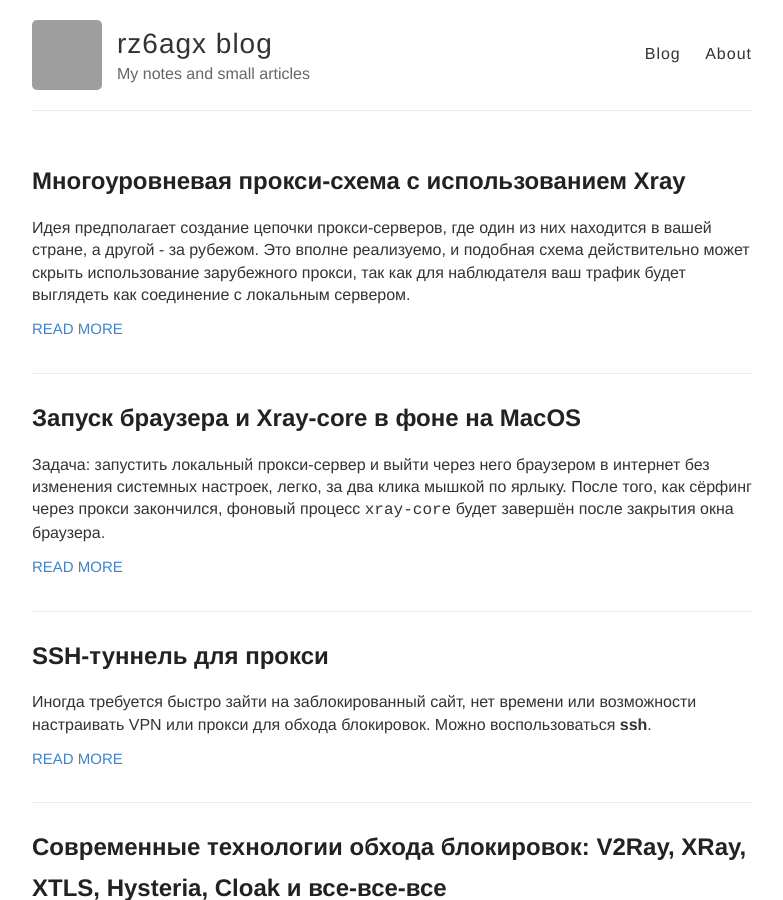
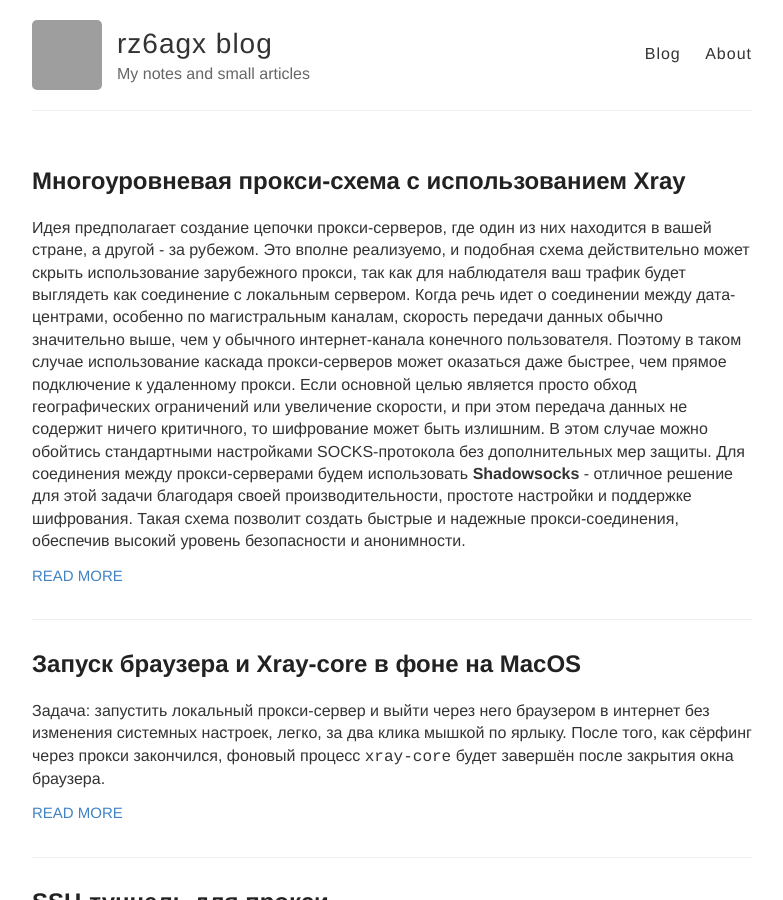
Before and after one commit to rz6agx/rz6agx.github.io, a Jekyll site: the page built from index.html, in a window 1280 px wide and 900 px high. Shown: the whole window, without its empty margins (248-1031 px from the left). Built offline with Jekyll 4.4.1, drawn with Linux system fonts in a browser that asks for light colours; part of the change alters nothing that is shown; grey boxes are pictures that could not be loaded.

````diff
--- a/_posts/2024-12-27-Xray-proxy-scheme.md
+++ b/_posts/2024-12-27-Xray-proxy-scheme.md
@@ -3,10 +3,12 @@ layout: post
 title: "Многоуровневая прокси-схема с использованием Xray"
 ---
 Идея предполагает создание цепочки прокси-серверов, где один из них находится в вашей стране, а другой - за рубежом. Это вполне реализуемо, и подобная схема действительно может скрыть использование зарубежного прокси, так как для наблюдателя ваш трафик будет выглядеть как соединение с локальным сервером.
+Когда речь идет о соединении между дата-центрами, особенно по магистральным каналам, скорость передачи данных обычно значительно выше, чем у обычного интернет-канала конечного пользователя. Поэтому в таком случае использование каскада прокси-серверов может оказаться даже быстрее, чем прямое подключение к удаленному прокси. Если основной целью является просто обход географических ограничений или увеличение скорости, и при этом передача данных не содержит ничего критичного, то шифрование может быть излишним. В этом случае можно обойтись стандартными настройками SOCKS-протокола без дополнительных мер защиты.
+Для соединения между прокси-серверами будем использовать **Shadowsocks** - отличное решение для этой задачи благодаря своей производительности, простоте настройки и поддержке шифрования. Такая схема позволит создать быстрые и надежные прокси-соединения, обеспечив высокий уровень безопасности и анонимности.
 
 ## Введение
 
-Многоуровневая прокси-схема позволяет использовать несколько прокси-серверов для скрытия маршрута и защиты данных, проходящих через интернет. В этой статье мы рассмотрим, как настроить такую схему с помощью **Xray** - мощного инструмента для обхода блокировок и шифрования трафика.
+Многоуровневая прокси-схема позволяет использовать несколько прокси-серверов для скрытия маршрута и защиты данных, проходящих через интернет. В этой статье мы рассмотрим, как настроить такую схему с помощью **Xray** - это мощный и современный инструмент для создания прокси-серверов, который предлагает множество возможностей и гибкость в настройках. Он поддерживает различные протоколы, включая Shadowsocks, VMess, Trojan и многие другие. Использование **Xray-core** в качестве основы проекта - отличная идея, так как это позволит воспользоваться всеми преимуществами современных технологий и повысить безопасность соединений, а также при необходимости изменить протокол передачи данных между серверами не переустанавливая программное обеспечение, а только изменив файл настроек на обоих серверах.
 
 ## Зачем это нужно?
 
@@ -92,7 +94,90 @@ bash -c "$(curl -L https://github.com/XTLS/Xray-install/raw/main/install-release
   }
 }
 ```
+
 Здесь мы настроили SOCKS-прокси на порту 1080, который будет использоваться вашим устройством для подключения. Подключение к локальному прокси осуществляется по протоколу **SOCKS**, не шифруется. Это обеспечивает прекрасную скорость работы.
+
+### Анализ конфигурации
+
+**1. Inbounds:**
+```json
+"inbounds": [
+  {
+    "port": 1080,
+    "protocol": "socks",
+    "settings": {
+      "udp": true
+    }
+  }
+]
+```
+
+Входящее соединение настроено на порт 1080 с использованием протокола **SOCKS**. Также включена поддержка UDP-трафика.
+
+**2. Outbounds:**
+```json
+"outbounds": [
+  {
+    "protocol": "freedom",
+    "tag": "direct",
+    "settings": {}
+  },
+  {
+    "protocol": "shadowsocks",
+    "tag": "proxy",
+    "settings": {
+      "servers": [
+        {
+          "address": "IP_заграничного_сервера",
+          "port": 8388,
+          "method": "aes-256-gcm",
+          "password": "your_password"
+        }
+      ]
+    }
+  }
+]
+```
+
+Здесь определены два исходящих маршрута:
+   - "direct": прямой выход в интернет без использования прокси.
+   - "proxy": маршрут через Shadowsocks на заграничный сервер с указанными параметрами (IP-адрес, порт, метод шифрования и пароль).
+
+**3. Routing:**
+```json
+"routing": {
+  "domainStrategy": "IPIfNonMatch",
+  "rules": [
+    {
+      "type": "field",
+      "domain": [
+        "geosite:category-ru",
+        "domain:localhost"
+      ],
+      "outboundTag": "direct"
+    },
+    {
+      "type": "field",
+      "ip": [
+        "geoip:private"
+      ],
+      "outboundTag": "direct"
+    },
+    {
+      "type": "field",
+      "ip": [
+        "0.0.0.0/0"
+      ],
+      "outboundTag": "proxy"
+    }
+  ]
+}
+```
+
+Правила маршрутизации определяют, каким маршрутом пойдет трафик:
+   - Локальные российские сайты ("geosite:category-ru") и localhost идут напрямую ("direct").
+   - Частные IP-адреса ("geoip:private") тоже идут напрямую.
+   - Все остальные адреса ("0.0.0.0/0") отправляются через прокси ("proxy").
 
 ### 3. Настройка зарубежного прокси
 
@@ -143,6 +228,7 @@ crontab -e
 ```
 
 Сохраните изменения и выйдите из редактора. Этот скрипт автоматически скачает актуальные версии файлов и обновит их, а также перезапустит **Xray**, чтобы новые настройки вступили в силу.
+Использование официального скрипта **Xray** для установки и обновления геоданных - это самый простой и надежный способ поддерживать актуальность информации о географическом положении стран и доменов. Автоматизация этого процесса с помощью `cron` позволяет избежать рутинной работы и всегда иметь актуальные данные для маршрутизации трафика.
 
 ## Заключение
 
````
